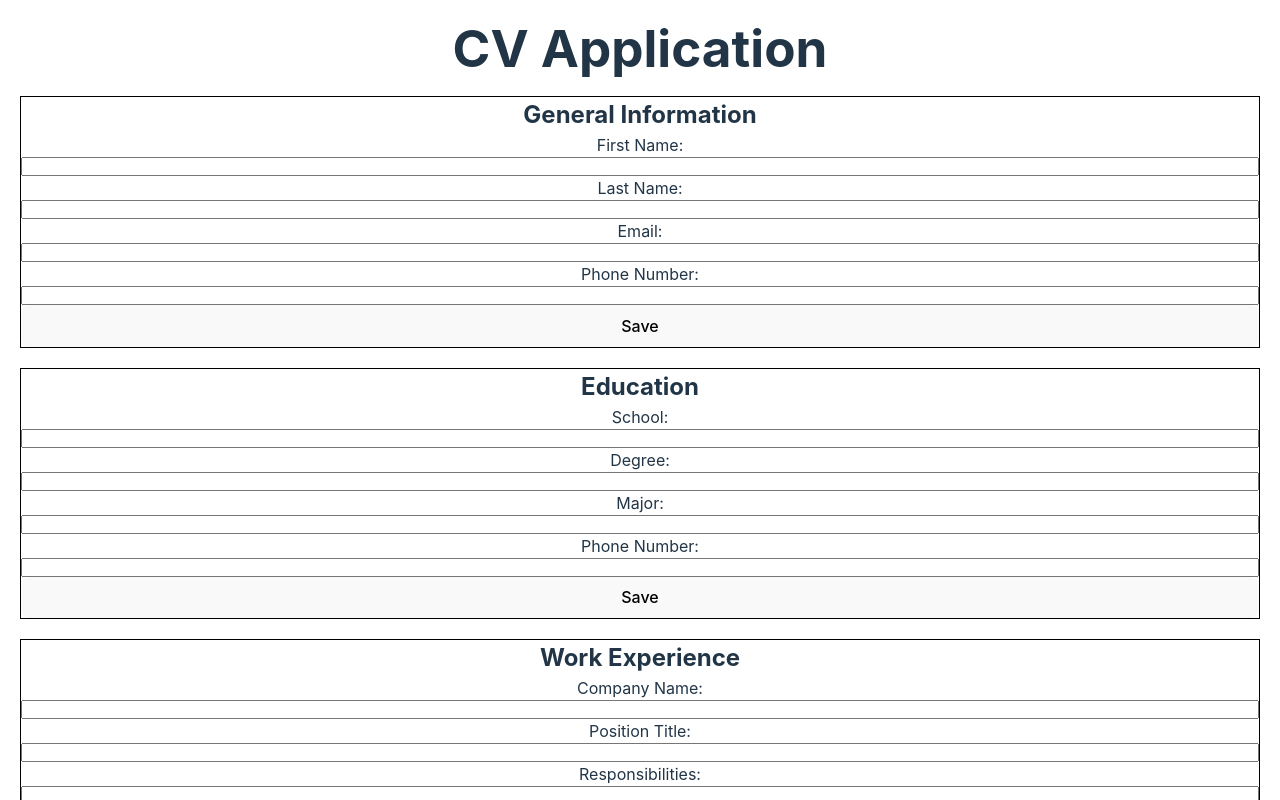
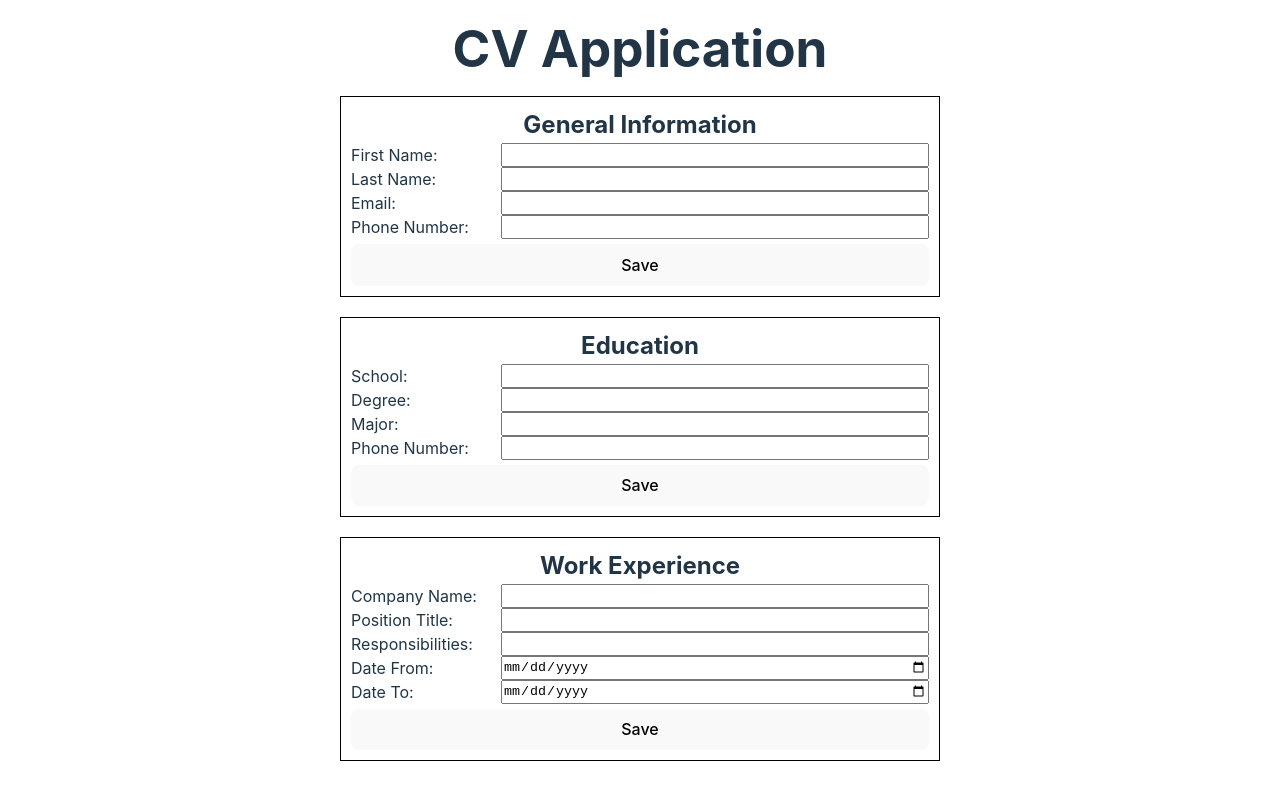
Before and after one commit to wangbertha/cv-application, a React (Vite) app: page / in a window 1280 px wide. Shown: the top 800 px of the page. Built offline with nearby package versions, Linux system fonts and the light colour scheme.

Commit message:
Style spacing and justification

```diff
--- a/src/App.css
+++ b/src/App.css
@@ -3,18 +3,26 @@
   flex-direction: column;
   gap: 20px;
   width: 100%;
-  max-width: 1280px;
-  margin: 20px;
+  max-width: 600px;
+  margin: 20px auto;
   text-align: center;
 }
 .section {
   border: 1px solid #000;
+  padding: 10px;
 }
-form,
+.section form,
 .saved {
   display: flex;
   flex-direction: column;
+  gap: 5px;
 }
-li {
+form li {
+  display: grid;
+  grid-template-columns: 150px 1fr;
+  justify-content: left;
   list-style: none;
 }
+form label {
+  text-align: left;
+}
--- a/src/components/EducationForm.jsx
+++ b/src/components/EducationForm.jsx
@@ -15,14 +15,24 @@ const EducationForm = ({ info, handleSave }) => {
 
   return (
     <form>
+        <ul>
+            <li>
                 <label htmlFor="schoolName">School: </label>
                 <input type="text" id="schoolName" className="school-name" name="schoolName" value={formInfo.schoolName} onChange={handleFieldUpdate} />
+            </li>
+            <li>
                 <label htmlFor="degree">Degree: </label>
                 <input type="text" id="degree" className="degree" name="degree" value={formInfo.degree} onChange={handleFieldUpdate} />
+            </li>
+            <li>
                 <label htmlFor="major">Major: </label>
                 <input type='text' id="major" className="major" name="major" value={formInfo.major} onChange={handleFieldUpdate} />
+            </li>
+            <li>
                 <label htmlFor="graduationYear">Phone Number: </label>
                 <input type="number" id="graduationYear" className="graduation-year" name="graduationYear" value={formInfo.graduationYear} onChange={handleFieldUpdate} />
+            </li>
+        </ul>
         <button onClick={handleClick}>Save</button>
     </form>
   )
--- a/src/components/EducationSaved.jsx
+++ b/src/components/EducationSaved.jsx
@@ -3,9 +3,9 @@ import React from 'react'
 const EducationSaved = ({ info, setIsEditing }) => {
   return (
     <div className='saved'>
-      <ul>{Object.entries(info).map(([key, value]) => (
-        <li key={key}><strong>{key}:</strong> {value}</li>
-      ))}</ul>
+      {Object.entries(info).map(([key, value]) => (
+        <p key={key}><strong>{key}:</strong> {value}</p>
+      ))}
       <button onClick={() => setIsEditing(true)}>Edit</button>
     </div>
   )
--- a/src/components/GeneralInfoForm.jsx
+++ b/src/components/GeneralInfoForm.jsx
@@ -15,14 +15,24 @@ const GeneralInfoForm = ({ info, handleSave }) => {
 
   return (
     <form>
+        <ul>
+            <li>
                 <label htmlFor="firstName">First Name: </label>
                 <input type="text" id="firstName" className="first-name" name="firstName" value={formInfo.firstName} onChange={handleFieldUpdate} />
+            </li>
+            <li>
                 <label htmlFor="lastName">Last Name: </label>
                 <input type="text" id="lastName" className="last-name" name="lastName" value={formInfo.lastName} onChange={handleFieldUpdate} />
+            </li>
+            <li>
                 <label htmlFor="email">Email: </label>
                 <input type='email' id="email" className="email" name="email" value={formInfo.email} onChange={handleFieldUpdate} />
+            </li>
+            <li>
                 <label htmlFor="phoneNumber">Phone Number: </label>
                 <input type="tel" id="phoneNumber" className="phone" name="phoneNumber" value={formInfo.phoneNumber} onChange={handleFieldUpdate} />
+            </li>
+        </ul>
         <button onClick={handleClick}>Save</button>
     </form>
   )
--- a/src/components/GeneralInfoSaved.jsx
+++ b/src/components/GeneralInfoSaved.jsx
@@ -3,9 +3,9 @@ import React from 'react'
 const GeneralInfoSaved = ({ info, setIsEditing }) => {
   return (
     <div className='saved'>
-      <ul>{Object.entries(info).map(([key, value]) => (
-        <li key={key}><strong>{key}:</strong> {value}</li>
-      ))}</ul>
+      {Object.entries(info).map(([key, value]) => (
+        <p key={key}><strong>{key}:</strong> {value}</p>
+      ))}
       <button onClick={() => setIsEditing(true)}>Edit</button>
     </div>
   )
--- a/src/components/WorkExperienceForm.jsx
+++ b/src/components/WorkExperienceForm.jsx
@@ -15,16 +15,28 @@ const WorkExperienceForm = ({ info, handleSave }) => {
 
   return (
     <form>
+        <ul>
+            <li>
                 <label htmlFor="companyName">Company Name: </label>
                 <input type="text" id="companyName" className="company-name" name="companyName" value={formInfo.companyName} onChange={handleFieldUpdate} />
+            </li>
+            <li>
                 <label htmlFor="positionTitle">Position Title: </label>
                 <input type="text" id="positionTitle" className="position-title" name="positionTitle" value={formInfo.positionTitle} onChange={handleFieldUpdate} />
+            </li>
+            <li>
                 <label htmlFor="responsibilities">Responsibilities: </label>
                 <input type='responsibilities' id="responsibilities" className="responsibilities" name="responsibilities" value={formInfo.responsibilities} onChange={handleFieldUpdate} />
+            </li>
+            <li>
                 <label htmlFor="dateFrom">Date From: </label>
                 <input type="date" id="dateFrom" className="date-from" name="dateFrom" value={formInfo.dateFrom} onChange={handleFieldUpdate} />
+            </li>
+            <li>
                 <label htmlFor="dateTo">Date To: </label>
                 <input type="date" id="dateTo" className="date-to" name="dateTo" value={formInfo.dateTo} onChange={handleFieldUpdate} />
+            </li>
+        </ul>
         <button onClick={handleClick}>Save</button>
     </form>
   )
--- a/src/components/WorkExperienceSaved.jsx
+++ b/src/components/WorkExperienceSaved.jsx
@@ -3,9 +3,9 @@ import React from 'react'
 const WorkExperienceSaved = ({ info, setIsEditing }) => {
   return (
     <div className='saved'>
-      <ul>{Object.entries(info).map(([key, value]) => (
-        <li key={key}><strong>{key}:</strong> {value}</li>
-      ))}</ul>
+      {Object.entries(info).map(([key, value]) => (
+        <p key={key}><strong>{key}:</strong> {value}</p>
+      ))}
       <button onClick={() => setIsEditing(true)}>Edit</button>
     </div>
   )
```
Lines whose indentation alone changed are shown as unchanged.
